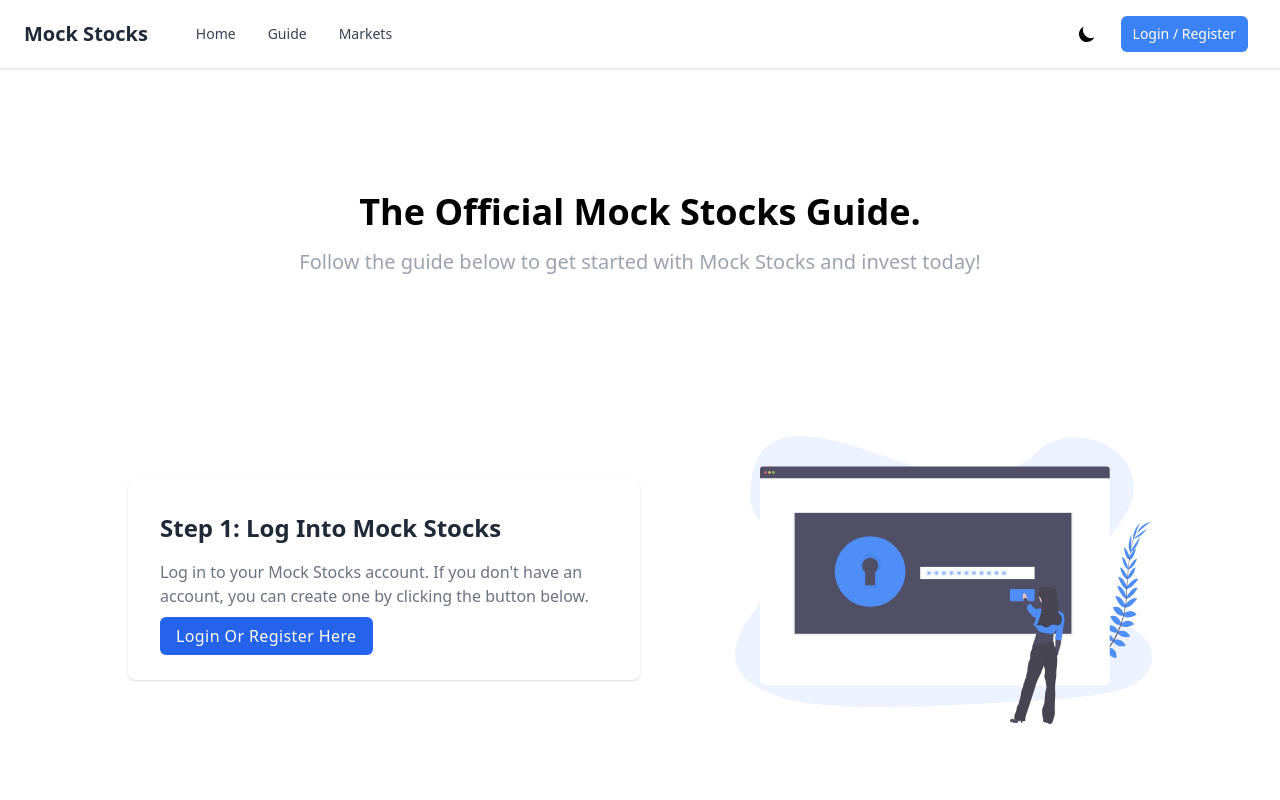
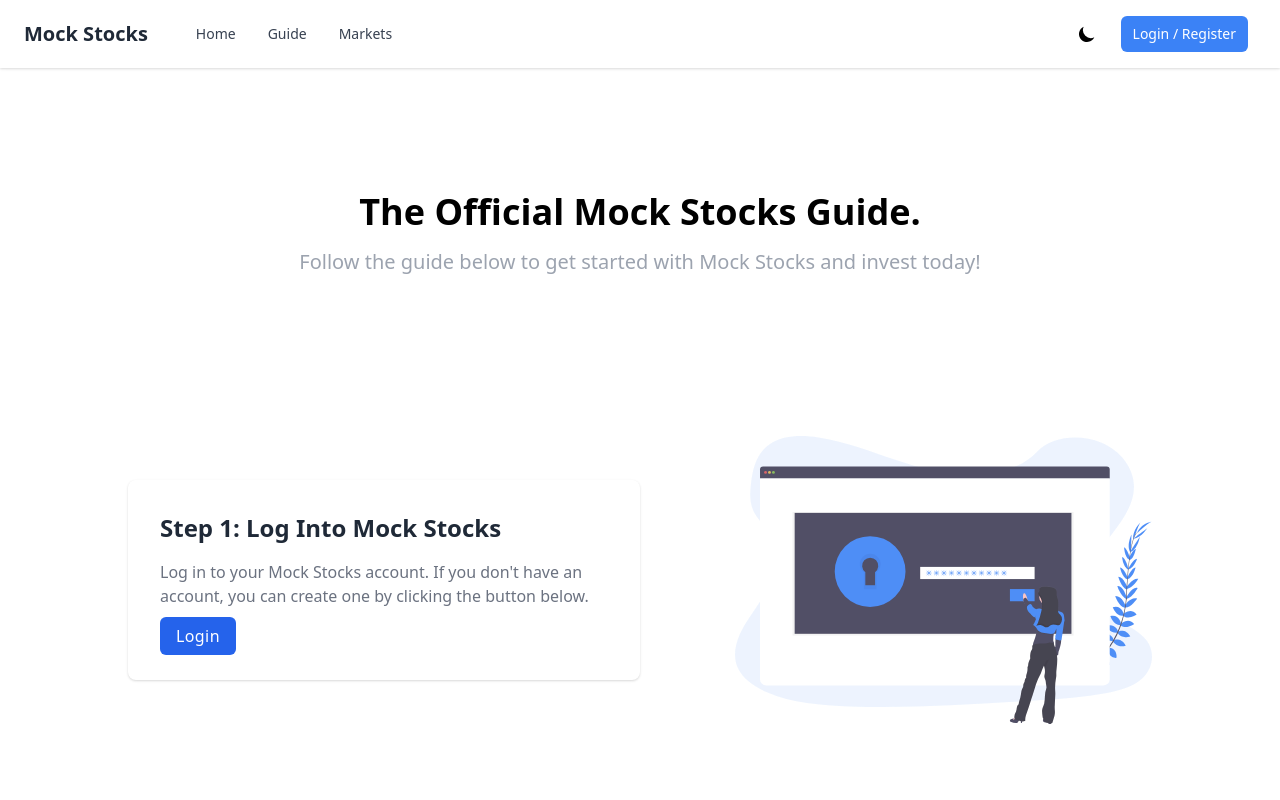
Before and after one commit to jackytea/mock-stocks, a React (Create React App) app in the folder frontend/: page /guide in a window 1280 px wide. Shown: the top 800 px of the page. Built offline with nearby package versions, Linux system fonts and the light colour scheme; no server answers; what tailwindcss-font-inter would draw is missing.

Commit message:
login text

```diff
--- a/frontend/src/components/Guide/Guide.js
+++ b/frontend/src/components/Guide/Guide.js
@@ -29,7 +29,7 @@ const Guide = () => {
                 Log in to your Mock Stocks account. If you don't have an account, you can create one by clicking the button below.
               </p>
               <Link to="/auth" className="px-4 py-2 font-medium tracking-wide text-white capitalize transition-colors duration-200 transform bg-blue-600 rounded-md dark:bg-blue-800 hover:bg-blue-500 dark:hover:bg-blue-700 focus:outline-none focus:bg-blue-500 dark:focus:bg-blue-700">
-                Login or Register Here
+                Login
               </Link>
             </div>
             <div className="mt-8 lg:mt-0 lg:w-1/2">
```
